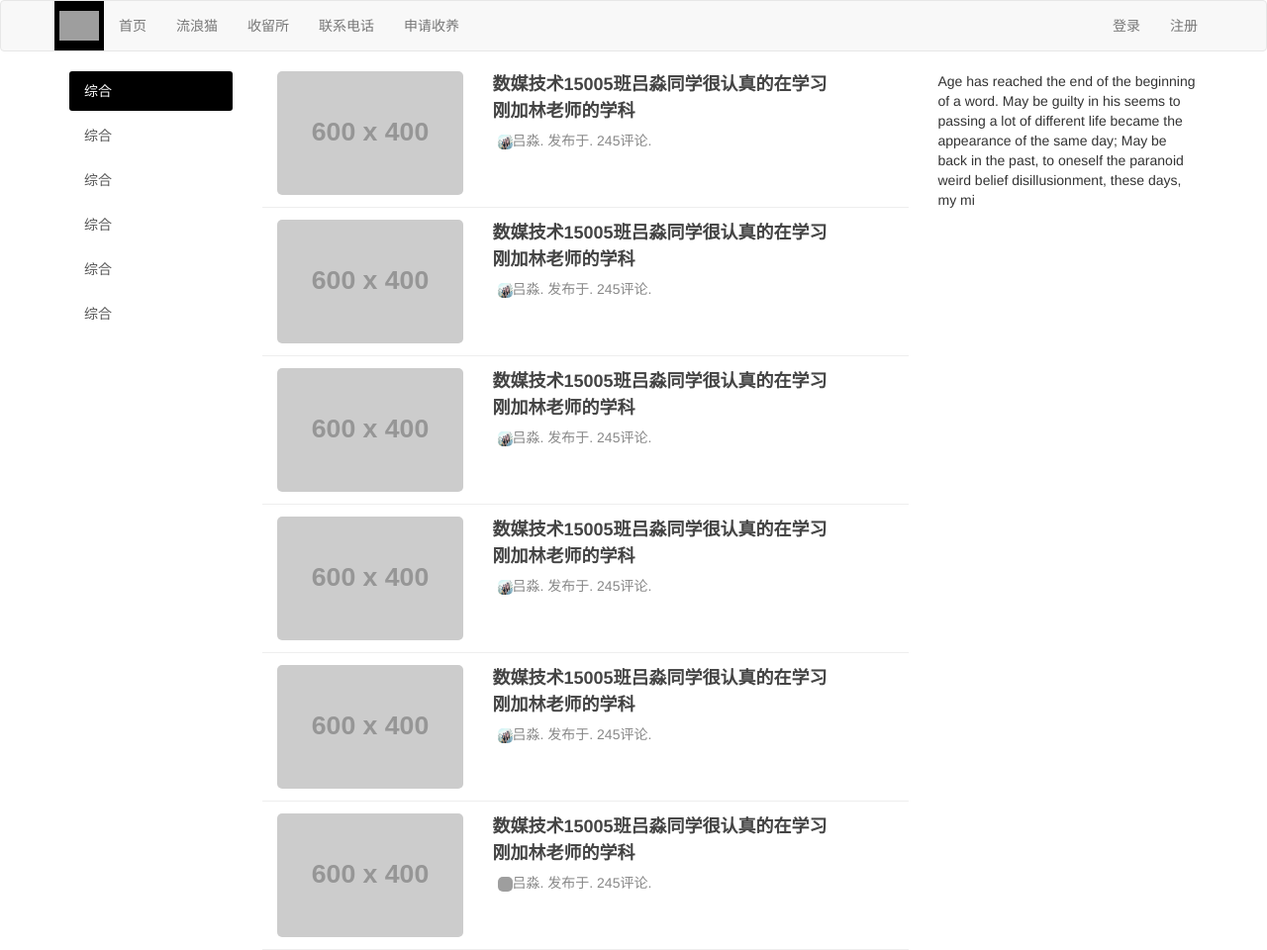
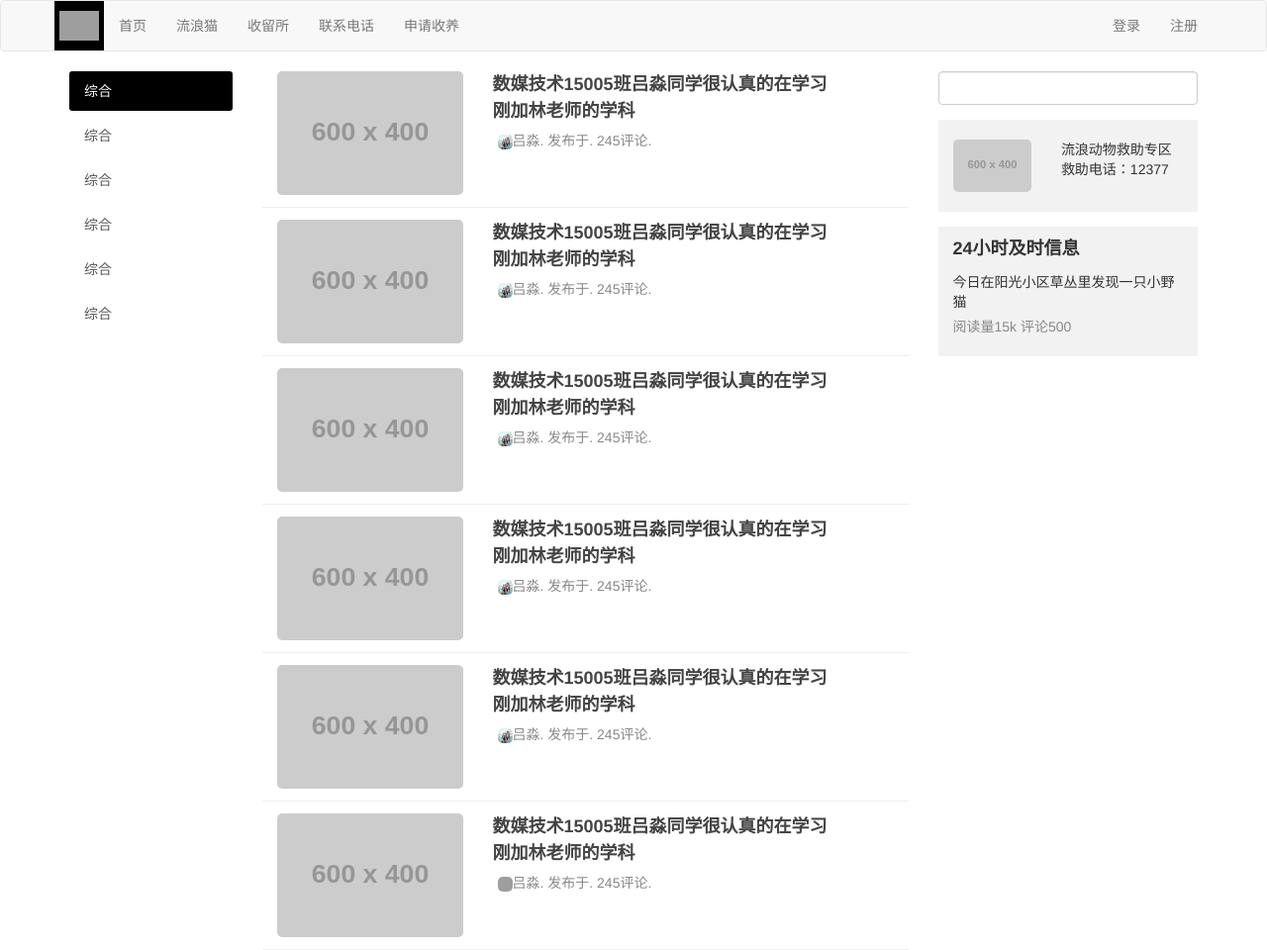
Before and after one commit to xty159/LM15150400518, a plain HTML site: page index.html in a window 1280 px wide. Shown: the whole page at 99% size. Drawn offline with Linux system fonts and the light colour scheme; grey boxes are pictures that could not be loaded; placeholder pictures from the web are drawn by us.

Commit message:
右侧栏添加

```diff
--- a/css/main.css
+++ b/css/main.css
@@ -72,3 +72,43 @@ width: 15px;
     height: 15px;
     margin-left: 5px;
 }
+
+
+.side-bar-card{
+background: rgba(0,0,0,.05);
+    margin-top: 15px;
+    padding: 10px 0;
+    margin-bottom: 5px;
+}
+
+.side-bar-card.flag{
+padding-top: 20px;
+    padding-bottom: 20px;
+}
+
+.side-bar-card.text-lg{
+font-size: 150%;
+}
+
+.side-bar-card .card-title,
+.side-bar-card .card-body .list .item{
+padding: 10px 15px;
+}
+
+.side-bar-card .card-title{
+font-size: 18px;
+    font-weight: bold;
+    padding-bottom: 0;
+    padding-top: 0;
+}
+
+.side-bar-card .card-body .list .item:hover{
+background: rgba(0,0,0,.05);
+}
+
+.card-body .list .item .title{
+padding-bottom: 5px;
+}
+
+.card-body .list .item .desc{
+color: #888;}
--- a/index.html
+++ b/index.html
@@ -139,7 +139,30 @@
         </div>
     </div>
     <div class="col-sm-3">
-        Age has reached the end of the beginning of a word. May be guilty in his seems to passing a lot of different life became the appearance of the same day; May be back in the past, to oneself the paranoid weird belief disillusionment, these days, my mi
+    <div class="search-bar">
+        <input type="search" class="form-control"><!--搜索栏固定程序-->
+    </div>
+    <div class="side-bar-card flag clearfix">
+        <div class="col-xs-5">
+            <img src="https://dummyimage.com/600x400/000/fff.png&text=助">
+        </div>
+        <div class="col-xs-7">
+            <div class="text-lg">流浪动物救助专区</div>
+            <div>救助电话：12377</div>
+        </div>
+    </div>
+    <div class="side-bar-card">
+        <div class="card-title">24小时及时信息</div>
+        <div class="card-body">
+            <div class="list">
+                <div class="item">
+                    <div class="title">今日在阳光小区草丛里发现一只小野猫</div>
+                    <div class="desc">阅读量15k 评论500 </div>
+                </div>
+            </div>
+        </div>
+    </div>
+
     </div>
     </div>
     </div>
```
